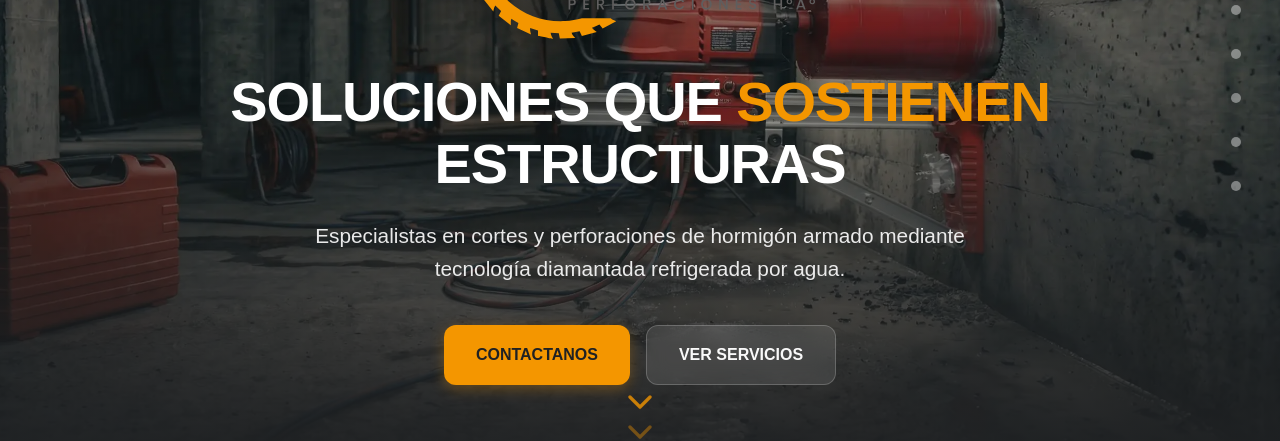
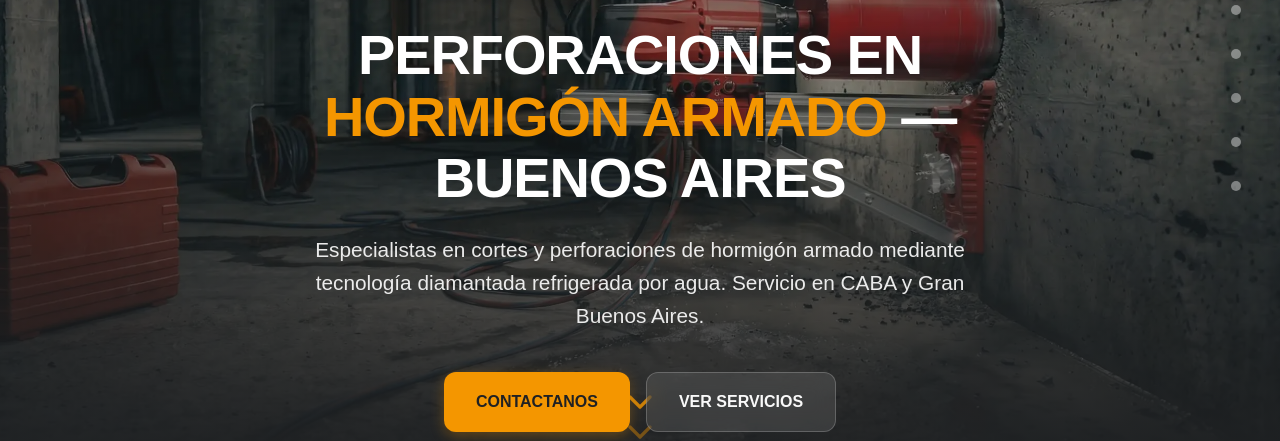
Before and after one commit to pa-soluciones/landing, a Next.js app: page / in a window 1280 px wide. Shown: the part 324-765 px from the top of the page. Built offline with nearby package versions, Linux system fonts and the light colour scheme; grey boxes are pictures that could not be loaded.

Commit message:
fix: replace brand-slogan H1 with keyword-first heading

```diff
--- a/src/components/Hero.tsx
+++ b/src/components/Hero.tsx
@@ -22,11 +22,11 @@ export default function Hero() {
         </div>
 
         <h1 className="hero-title">
-          Soluciones que <span className="text-primary">sostienen</span> estructuras
+          Perforaciones en <span className="text-primary">Hormigón Armado</span> — Buenos Aires
         </h1>
         <p className="hero-subtitle">
           Especialistas en cortes y perforaciones de hormigón armado mediante tecnología diamantada
-          refrigerada por agua.
+          refrigerada por agua. Servicio en CABA y Gran Buenos Aires.
         </p>
 
         <div className="hero-buttons">
```
